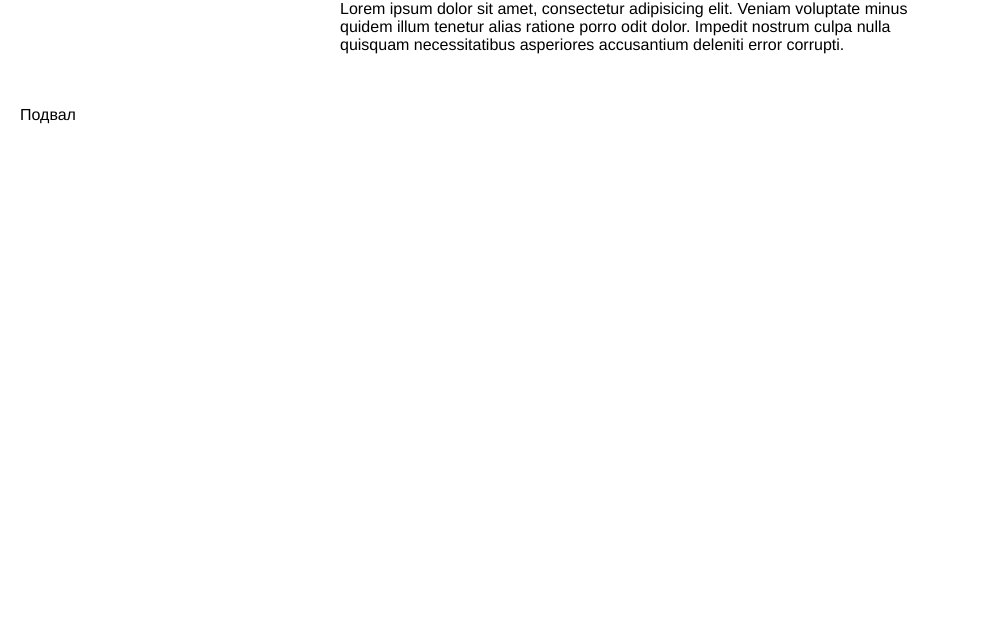
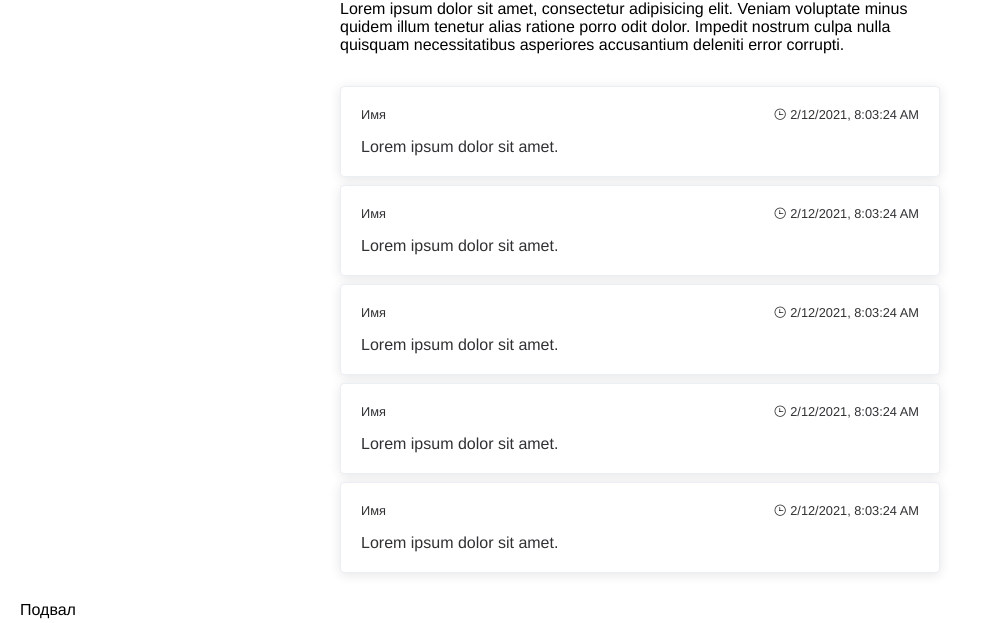
Before and after one commit to dm1annem/test_nuxt_blog, a Nuxt app: page /post/1 in a window 1280 px wide. Shown: the part 183-806 px from the top of the page, without its empty margins (0-982 px from the left). Built offline with nearby package versions, Linux system fonts and the light colour scheme.

Commit message:
создал компонент comment

```diff
--- /dev/null
+++ b/components/main/Comment.vue
@@ -0,0 +1,41 @@
+<template>
+    <el-card class="comment">
+        <div class="comment-header">
+            <span class="name">Имя</span>
+            <span>
+                <i class="el-icon-time"></i>
+                {{ new Date().toLocaleString() }}
+            </span>
+        </div>
+
+        <div class="comment-text">
+            <p>Lorem ipsum dolor sit amet.</p>
+        </div>
+    </el-card>
+</template>
+
+<script>
+export default {
+    props:['comment']
+
+
+}
+</script>
+
+<style lang="scss" scoped>
+.comment{
+    margin-bottom: 0.5rem;
+}
+.comment-header{
+    display: flex;
+    justify-content: space-between;
+    align-items: center;
+    margin-bottom: 1rem;
+    font-size: 0.8rem;
+
+}
+
+.comment-text{
+white-space: pre-line;
+}
+</style>
--- a/pages/post/_id.vue
+++ b/pages/post/_id.vue
@@ -33,11 +33,31 @@
             <p>Lorem ipsum dolor sit amet, consectetur adipisicing elit. Veniam voluptate minus quidem illum tenetur alias ratione porro odit dolor. Impedit nostrum culpa nulla quisquam necessitatibus asperiores accusantium deleniti error corrupti.</p>
         </main>
 
+        <footer>
+            <!-- Form -->
+
+            <div class="comments" v-if="true">
+                <app-comment
+                v-for="comment in 5"
+                :key="comment"
+                :comment="comment"
+            ></app-comment>
+            </div>
+            <div v-else>
+                <span>Комментариев пока нет</span>
+            </div>
+        </footer>
+
+
     </article>
 </template>
 
 <script>
+import AppComment from '@/components/main/Comment.vue'
 export default {
+    components:{
+        AppComment,
+    },
     validate({params}){
         return Boolean(params.id)
     }
```
